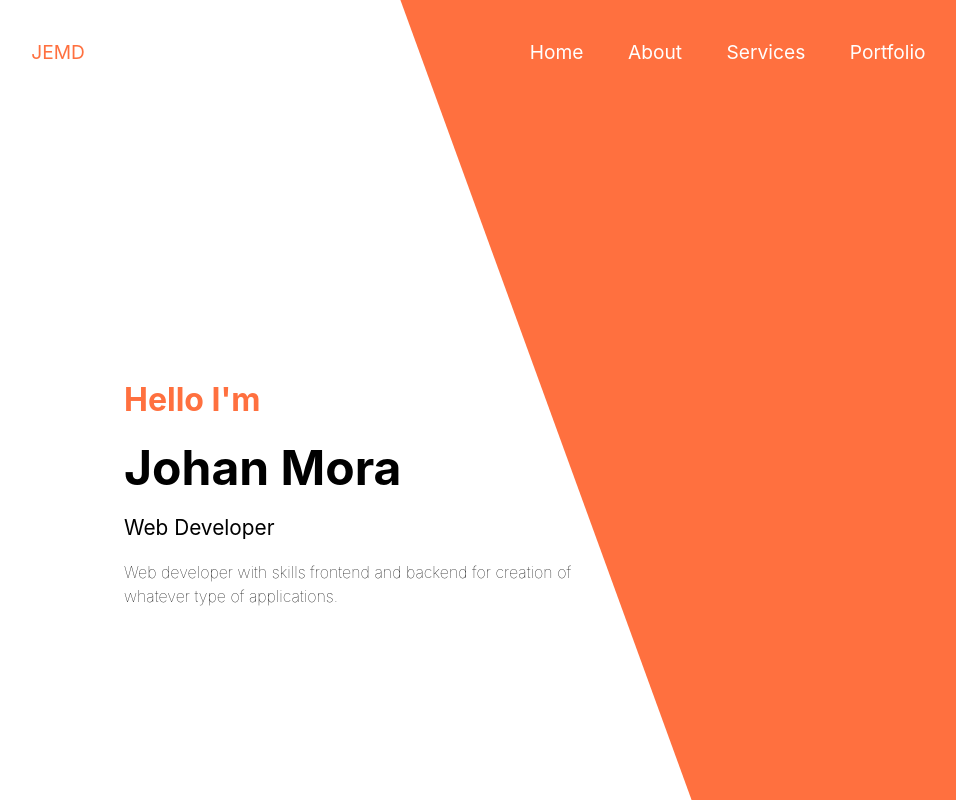
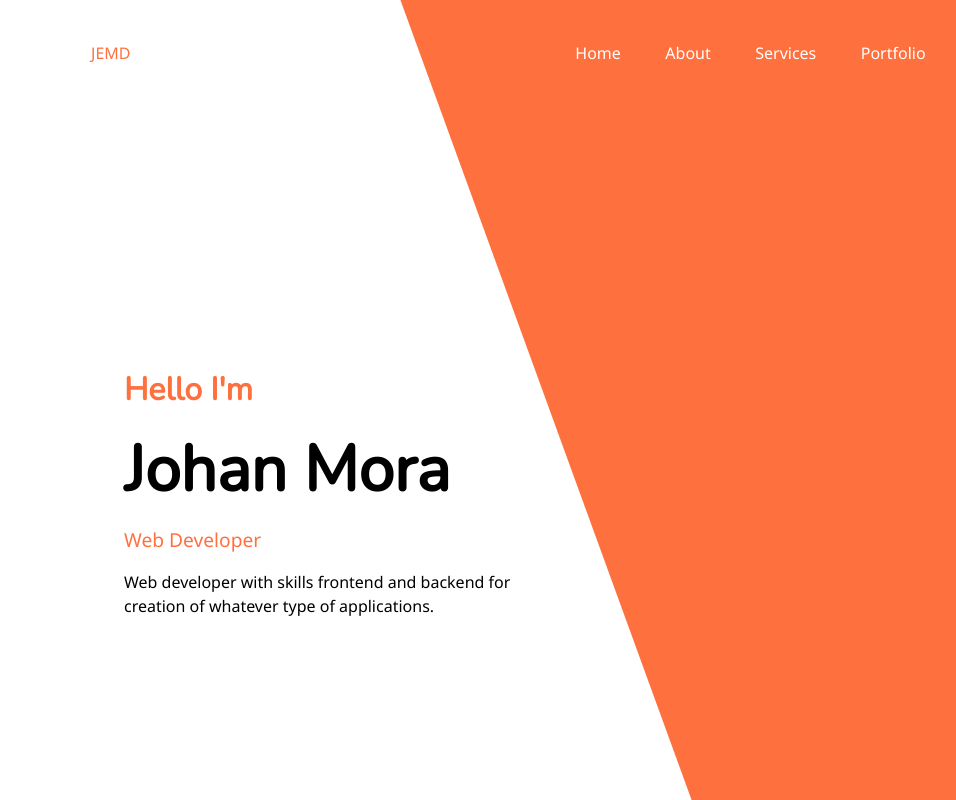
Before and after one commit to Aujemd/Portfolio-React, a React app: page / in a window 1280 px wide. Shown: the top 800 px of the page, without its empty margins (68-1024 px from the left). Built offline with nearby package versions, Linux system fonts and the light colour scheme.

Commit message:
Fuentes agregadas

```diff
--- a/src/sass/components/Home.scss
+++ b/src/sass/components/Home.scss
@@ -28,7 +28,7 @@
             a{
                 text-decoration: none;
                 color: white;
-                font-size: 1.2em;
+                font-family: $Fuente2;
             }
         }
 
@@ -80,17 +80,21 @@
     &-salute{
         color: $color-primario;
         font-size: 2em;
+        font-family: $Fuente1;
     }
 
     &-name{
-        font-size: 3em;
+        font-size: 4em;
+        font-family: $Fuente1;
     }
 
     &-title{
-        font-size: 1.3em;
+        font-size: 1.2em;
+        font-family: $Fuente2;
+        color: $color-primario;
     }
 
     &-text{
-        font-weight: lighter;
+        font-family: $Fuente2;
     }
 }
--- a/src/sass/components/vars.scss
+++ b/src/sass/components/vars.scss
@@ -1 +1,5 @@
+@import url('https://fonts.googleapis.com/css2?family=Noto+Sans&family=Nunito&display=swap');
+$Fuente1: 'Nunito', sans-serif;
+$Fuente2: 'Noto Sans', sans-serif;
+
 $color-primario: #FF703F;
```
